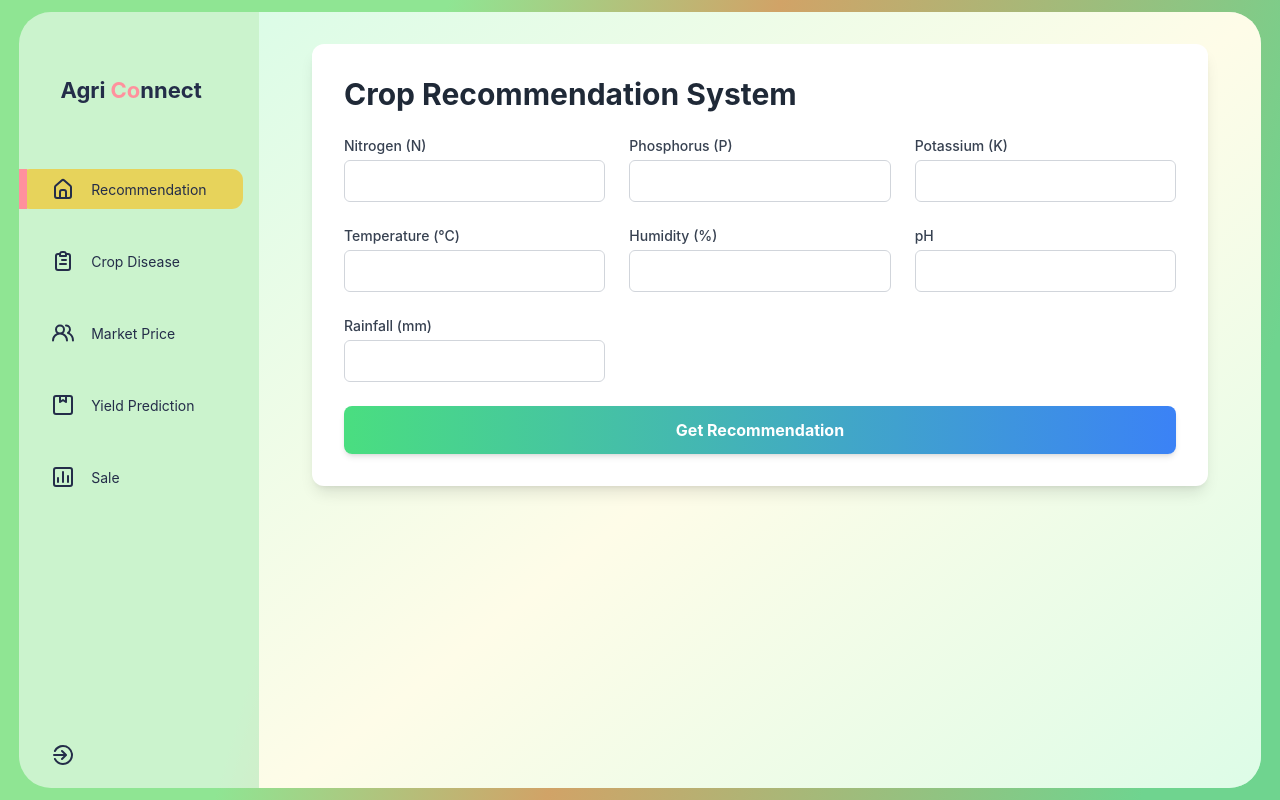
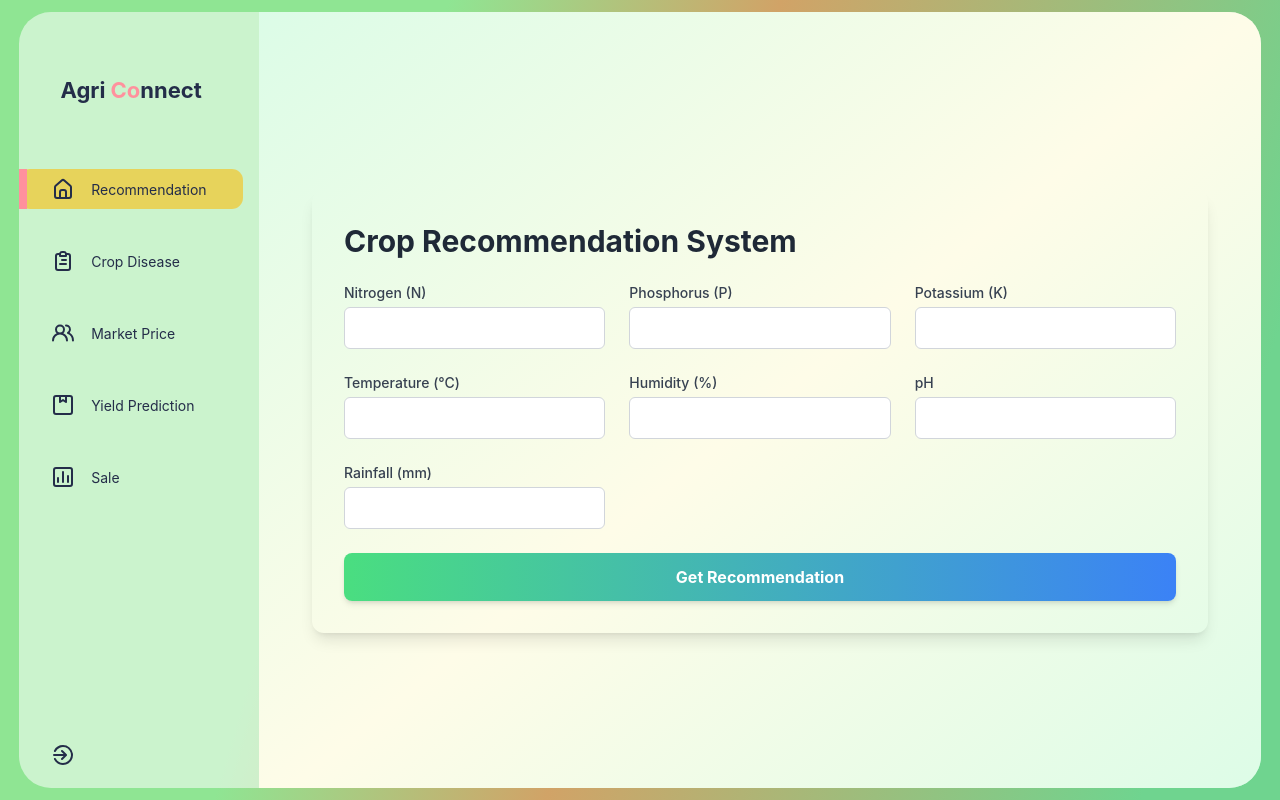
Before and after one commit to avinasha18/AgriConnect, a React (Vite) app in the folder client/: page /recommendation in a window 1280 px wide. Built offline with nearby package versions, Linux system fonts and the light colour scheme.

Commit message:
basic setup

```diff
--- a/client/src/components/RecommendationSystem/index.jsx
+++ b/client/src/components/RecommendationSystem/index.jsx
@@ -67,12 +67,12 @@ const CropRecommendationSystem = () => {
   };
 
   return (
-    <div className="min-h-screen bg-gradient-to-br from-green-100 via-yellow-50 to-green-100 p-8 overflow-y-auto">
+    <div className="min-h-screen flex items-center bg-gradient-to-br from-green-100 via-yellow-50 to-green-100 p-8 overflow-y-auto">
       <motion.div
         initial={{ opacity: 0, y: 20 }}
         animate={{ opacity: 1, y: 0 }}
         transition={{ duration: 0.5 }}
-        className="max-w-4xl mx-auto bg-white rounded-xl shadow-lg overflow-hidden"
+        className="max-w-4xl mx-auto  rounded-xl shadow-lg overflow-hidden"
       >
         <div className="p-8">
           <h1 className="text-3xl font-bold text-gray-800 mb-6">Crop Recommendation System</h1>
--- a/client/src/components/YieldPrediction/index.jsx
+++ b/client/src/components/YieldPrediction/index.jsx
@@ -48,12 +48,12 @@ const CropYieldPrediction = () => {
   };
 
   return (
-    <div className="min-h-screen bg-gradient-to-br from-green-100 via-yellow-50 to-green-100 p-8 overflow-y-auto">
+    <div className="min-h-screen flex items-center bg-gradient-to-br from-green-100 via-yellow-50 to-green-100 p-8 overflow-y-auto">
       <motion.div
         initial={{ opacity: 0, y: 20 }}
         animate={{ opacity: 1, y: 0 }}
         transition={{ duration: 0.5 }}
-        className="max-w-4xl mx-auto bg-white rounded-xl shadow-lg overflow-hidden"
+        className="max-w-4xl mx-auto  rounded-xl shadow-lg overflow-hidden"
       >
         <div className="p-8">
           <h1 className="text-3xl font-bold text-gray-800 mb-6">Crop Yield Prediction</h1>
```
